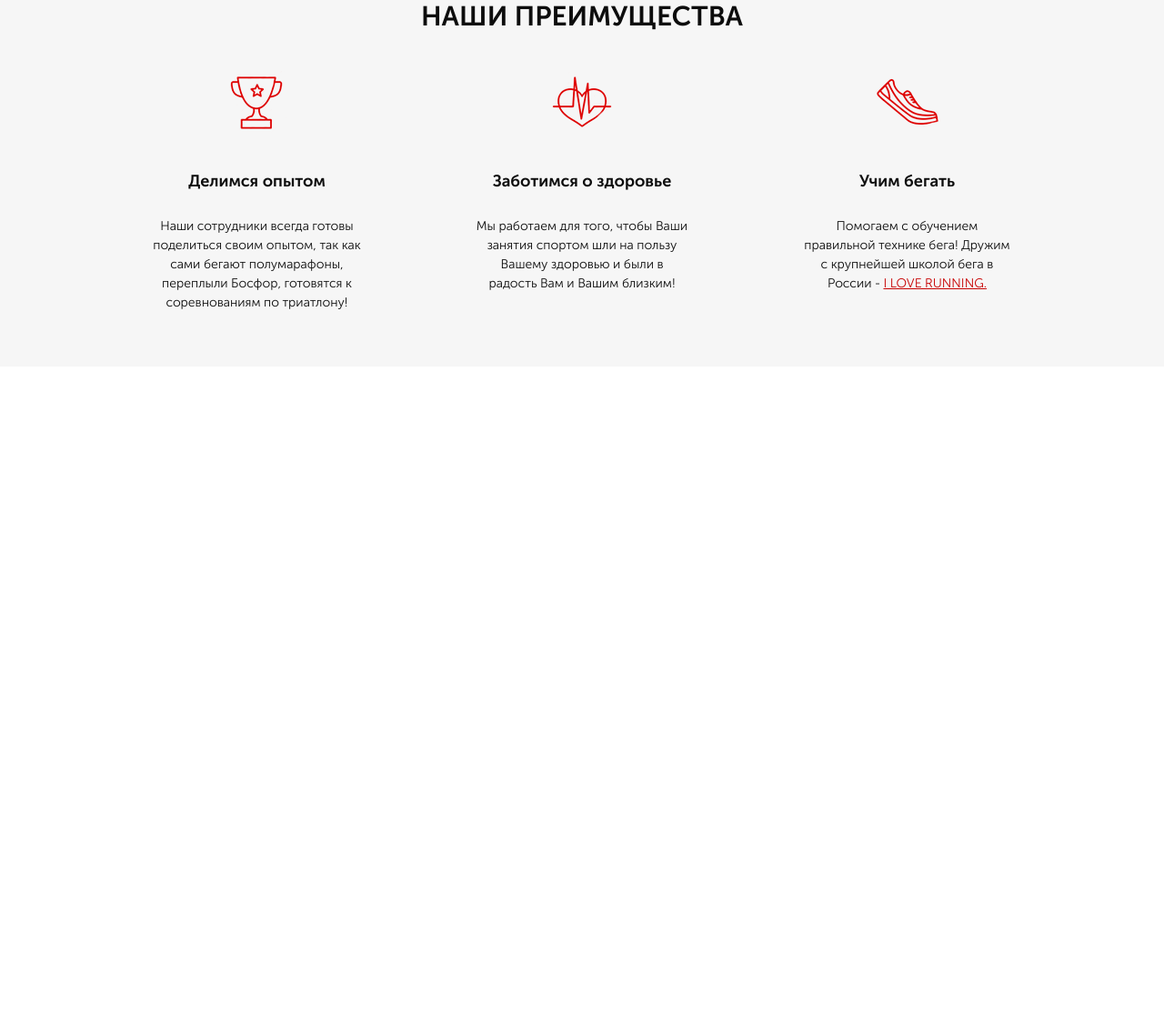
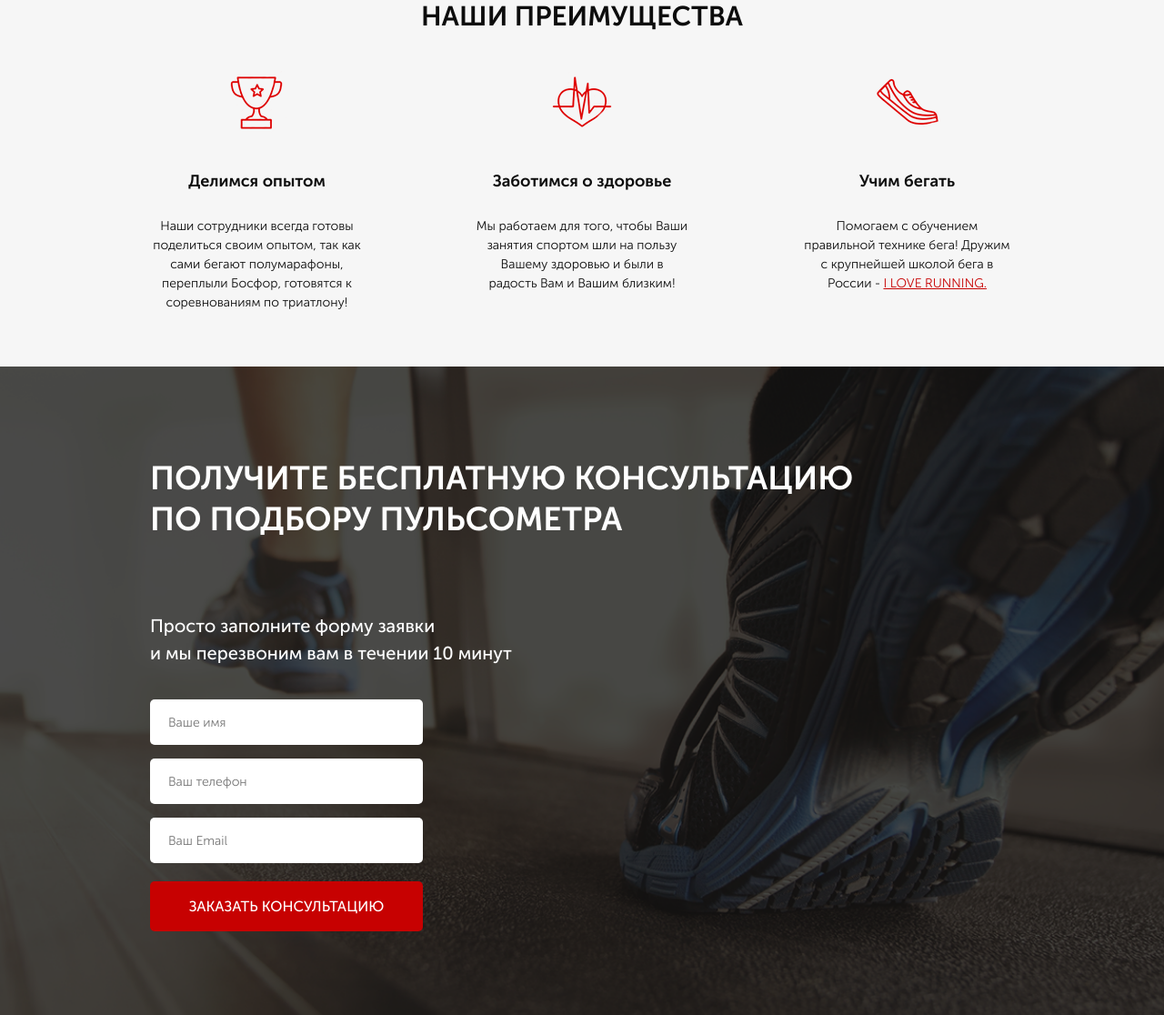
Before and after one commit to RudiFreeman/RunSmart, a website: page src/index.html in a window 1280 px wide. Shown: the part 759-1875 px from the top of the page at 91% size. Before the commit the page ends 1162 px from the top, so only its background shows below. Drawn offline with Linux system fonts and the light colour scheme.

Commit message:
feat: add consultation section with form

```diff
--- a/src/index.html
+++ b/src/index.html
@@ -56,7 +56,7 @@
     </div>
     <div class="advantage">
         <div class="container">
-            <div class="advantage__title">НАШИ ПРЕИМУЩЕСТВА</div>
+            <h2 class="title">НАШИ ПРЕИМУЩЕСТВА</h2>
             <div class="advantage__wrapper">
                 <div class="advantage__progress">
                     <img src="./icon/cup.png" alt="cup">Делимся опытом
@@ -83,6 +83,24 @@
             </div>
         </div>
     </div>
+    <div class="consultation">
+        <div class="container">
+            <h2 class="title title_left">
+                    Получите бесплатную консультацию<br>
+                    по подбору пульсометра
+            </h2>
+            <div class="consultation__descr">
+                    Просто заполните форму заявки<br>
+                    и мы перезвоним вам в течении 10 минут
+            </div>
+            <form action="#" class="feed-form ">
+                <input name="name" required type="text" placeholder="Ваше имя" >
+                <input name="phone" required type="number" placeholder="Ваш телефон" >
+                <input name="email" required type="email" placeholder="Ваш Email" >
+                <button class="button button_submit">заказать кОНСУЛЬТАЦИЮ</button>
+            </form>
+        </div>
+    </div>
 </body>
 
 </html>
--- a/src/sass/block/_advantage.scss
+++ b/src/sass/block/_advantage.scss
@@ -2,13 +2,6 @@
     min-height: 470px;
     background-color: #f6f6f6;
     padding-top: 70px;
-    &__title {
-        color: #0d0d0d;
-        font-size: 30px;
-        font-weight: 700;
-        text-align: center;
-        line-height: 30px;
-    }
     &__wrapper {
         display: flex;
         justify-content: space-between;
--- a/src/sass/block/_buttons.scss
+++ b/src/sass/block/_buttons.scss
@@ -17,4 +17,9 @@
         height: 50px;
         font-size: 16px;
     }
+    &_submit {
+        width: 100%;
+        height: 55px;
+        font-size: 16px;
+    }
 }
--- /dev/null
+++ b/src/sass/block/_consultation.scss
@@ -0,0 +1,10 @@
+.consultation {
+    min-height: 680px;
+    padding: 100px 0 92px 0;
+    background: url(../image/bg/bg2.png) center (center/cover) no-repeat;
+    &__descr {
+        color: #ffffff;
+        font-size: 20px;
+        font-weight: 500;
+    }
+}
--- /dev/null
+++ b/src/sass/block/_forms.scss
@@ -0,0 +1,20 @@
+.feed-form {
+    margin-top: 36px;
+    display: flex;
+    flex-direction: column;
+    width: 300px;
+    input {
+        border: none;
+        height: 50px;
+        border-radius: 5px;
+        background-color: #ffffff;
+        margin-bottom: 15px;
+        padding: 0 20px;
+        color: #4b4b4b;
+        font-size: 14px;
+        font-weight: 300;
+        &:nth-child(3){
+            margin-bottom: 20px;
+        }
+    }
+}
--- a/src/sass/block/_promo.scss
+++ b/src/sass/block/_promo.scss
@@ -1,7 +1,7 @@
 .promo {
     min-height: 650px;
     padding: 21px 0 93px 0;
-    background: url(../../image/bg/bg1.png) center (center/cover) no-repeat;
+    background: url(../image/bg/bg1.png) center (center/cover) no-repeat;
 
     &__wrapper {
         display: flex;
--- /dev/null
+++ b/src/sass/block/_title.scss
@@ -0,0 +1,16 @@
+.title {
+    color: #0d0d0d;
+    font-size: 30px;
+    font-weight: 700;
+    text-align: center;
+    line-height: 30px;
+    text-transform: uppercase;
+    &_left {
+        color: #ffffff;
+        font-size: 36px;
+        text-align: left;
+        line-height: 45px;
+        margin-bottom: 80px;
+
+    }
+}
--- a/src/sass/style.scss
+++ b/src/sass/style.scss
@@ -13,3 +13,6 @@
 @import "block/header";
 @import "block/buttons";
 @import "block/advantage";
+@import 'block/title';
+@import "block/consultation";
+@import "block/forms";
```
Also changed, not shown: src/css/style.min.css.
